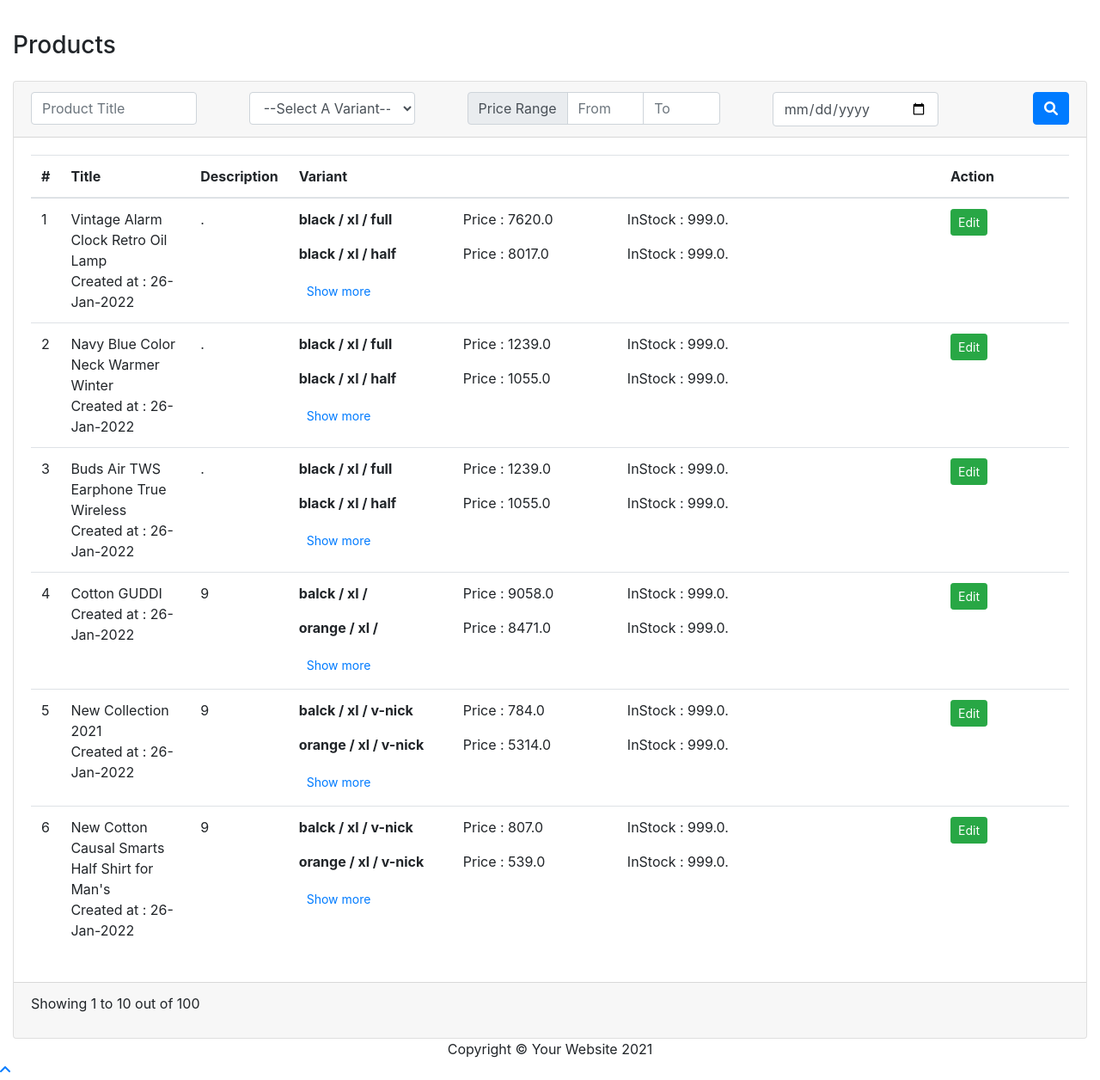
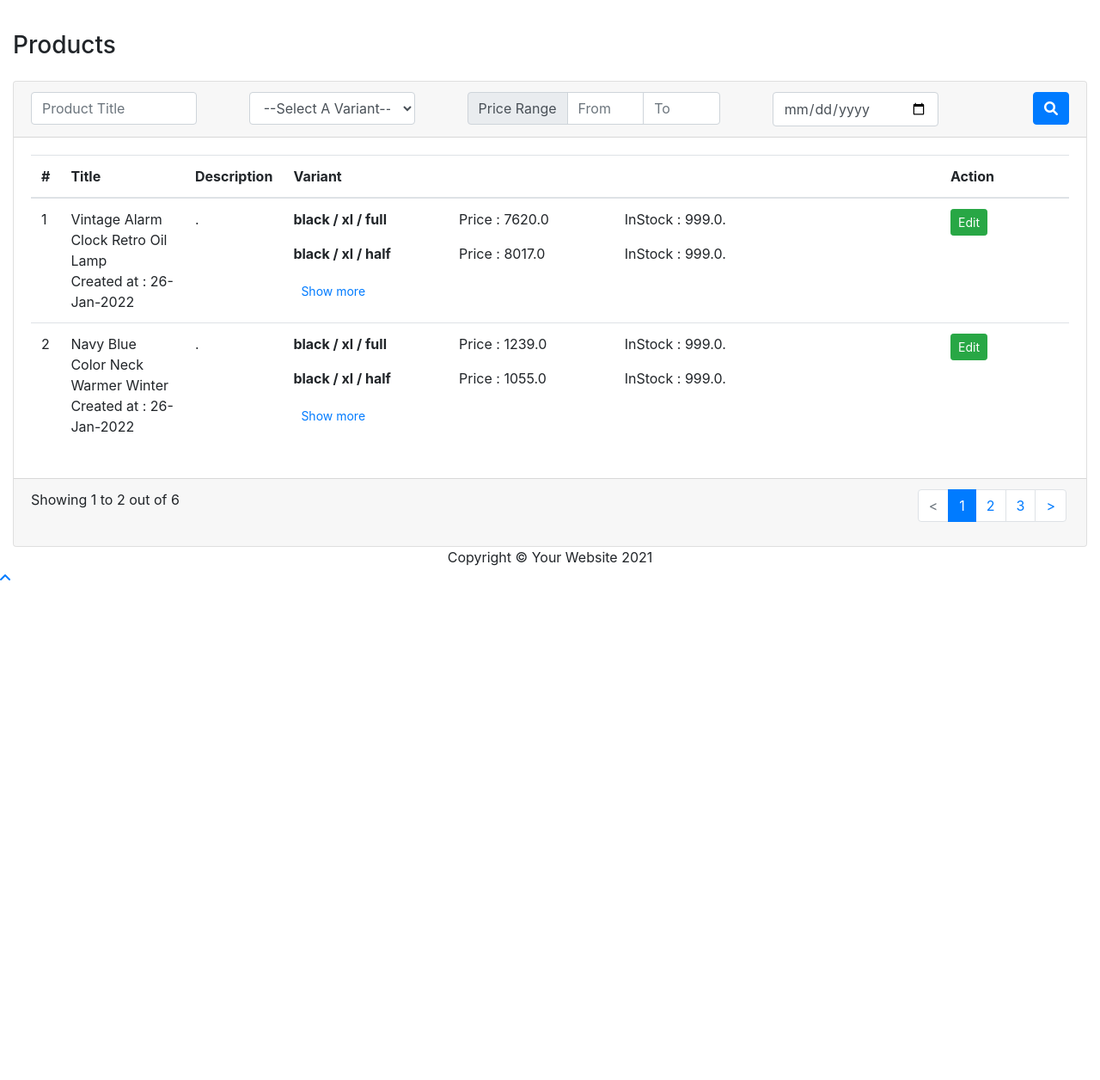
Before and after one commit to mostafijur-rahman299/mediusware-coding-test-project, a Django app: page /product/list/ in a window 1280 px wide. Shown: the part 737-1993 px from the top of the page at 86% size. After the commit the page ends 1412 px from the top, so only its background shows below. Run offline with Django 3.2, Linux system fonts and the light colour scheme; data comes from the database, SQL or seed files in the repository; style sheets or scripts are compiled from the project's sources; some libraries are stand-ins or nearby versions.

Commit message:
[Data List] Current page indication and pagination of products

```diff
--- a/src/product/templates/products/list.html
+++ b/src/product/templates/products/list.html
@@ -102,12 +102,36 @@
         <div class="card-footer">
             <div class="row justify-content-between">
                 <div class="col-md-6">
-                    <p>Showing 1 to 10 out of 100</p>
+                    <p>Showing {{ page_obj.start_index }} to {{ page_obj.end_index }} out of {{ page_obj.paginator.count }}</p>
                 </div>
                 <div class="col-md-2">
-
+                    <div class="pagination">
+                        <nav aria-label="Page navigation example">
+                            <ul class="pagination">
+                                {% if page_obj.has_previous %}
+                                <li class="page-item"><a class="page-link" href="?page={{ page_obj.previous_page_number }}">&lt;</a></li>
+                                {% else %}
+                                <li class="page-item disabled"><span class="page-link" >&lt;</span></li>
+                                {% endif %}
+                                {% for i in page_obj.paginator.page_range %}
+                                {% if page_obj.number == i %}
+                                    <li class="page-item active"><span class="page-link">{{ i }} <span class="sr-only">(current)</span></span></li>
+                                {% else %}
+                                    <li class="page-item"><a class="page-link" href="?page={{ i }}">{{ i }}</a></li>
+                                {% endif %}
+                                {% endfor %}
+                                {% if page_obj.has_next %}
+                                <li class="page-item"><a class="page-link" href="?page={{ page_obj.next_page_number }}">&gt;</a></li>
+                                {% else %}
+                                <li class="page-item disabled"><span class="page-link">&gt;</span></li>
+                                {% endif %}
+                            </ul>
+                        </nav>
+                    </div>
                 </div>
             </div>
+
+
         </div>
     </div>
 {% endblock %}
--- a/src/product/views/product.py
+++ b/src/product/views/product.py
@@ -18,6 +18,7 @@ class ProductListView(generic.ListView):
     model = Product
     template_name = 'products/list.html'
     context_object_name = 'product_list'
+    paginate_by = 2
 
     def get_queryset(self):
         return Product.objects.all()
@@ -25,4 +26,6 @@ class ProductListView(generic.ListView):
     def get_context_data(self, **kwargs):
         context = super(ProductListView, self).get_context_data(**kwargs)
         context['product'] = True
+
+        print(dir(context['page_obj']))
         return context
```
